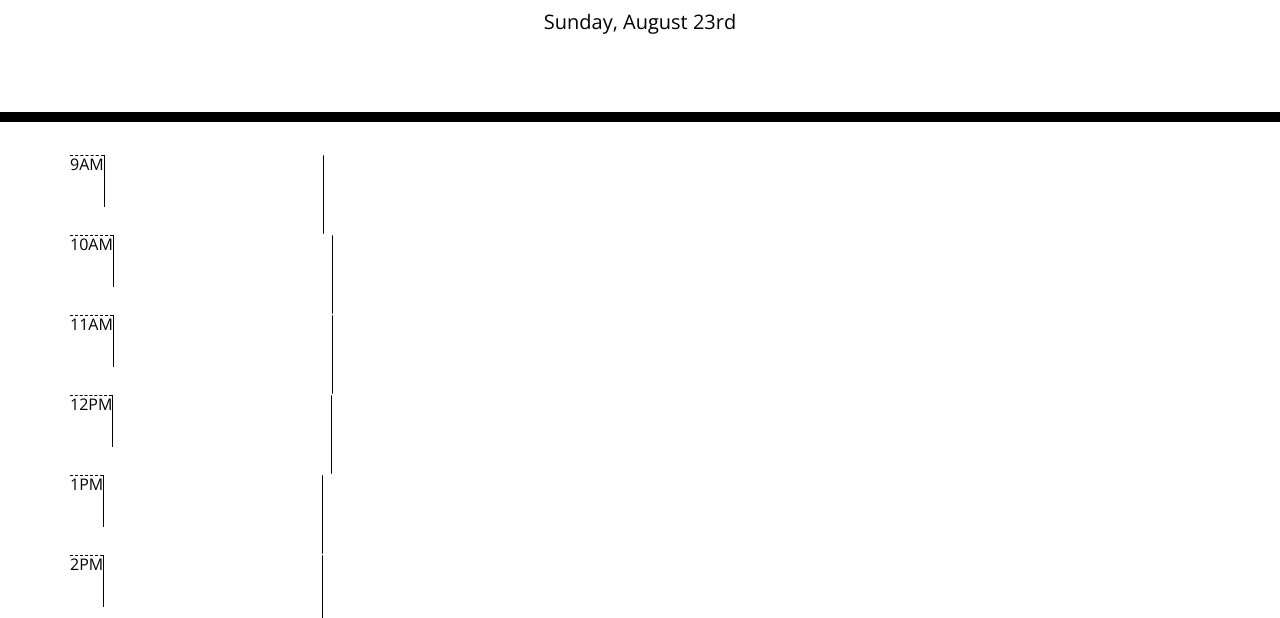
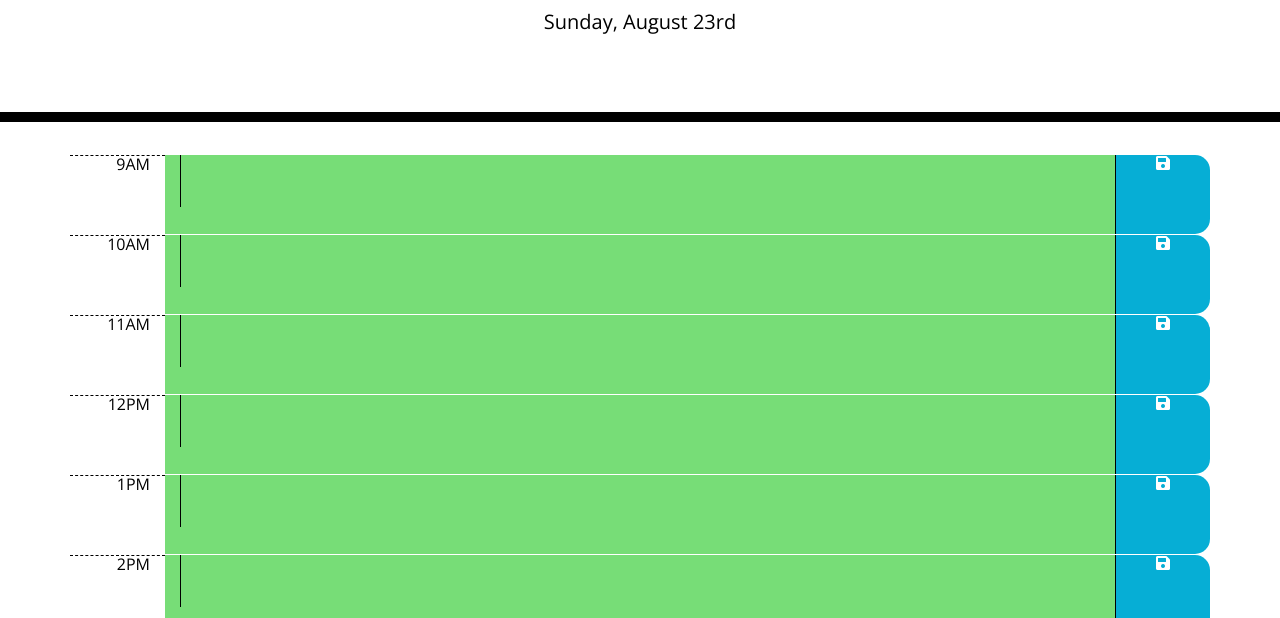
Before and after one commit to abbynf/workday-scheduler, a plain HTML site: page index.html in a window 1280 px wide. Shown: the part 182-800 px from the top of the page. Drawn offline with nearby package versions, Linux system fonts and the light colour scheme.

Commit message:
added function to determine what class should be applied to timeblock

```diff
--- a/Assets/style.css
+++ b/Assets/style.css
@@ -28,7 +28,6 @@ textarea {
 
   /*is this for each row as a whole?   */
 .time-block {
-    text-align: center;
     border-radius: 15px;
 }
 
@@ -44,6 +43,7 @@ textarea {
     background-color: #ffffff;
     color: #000000;
     border-top: 1px dashed #000000;
+    text-align: right;
 }
 
 .past {
@@ -67,6 +67,7 @@ textarea {
     border-bottom-right-radius: 15px;
     background-color: #06AED5;
     color: white;
+    text-align: center;
 }
 
 .saveBtn i:hover {
--- a/Develop/script.js
+++ b/Develop/script.js
@@ -18,23 +18,58 @@ for (i = 0; i < 9; i++) {
     // Create three columns, append all to newRow
     // Creates column to hold time of timeblock
     newColTime = $(newDiv);
-    newColTime.addClass("column hour")
-              .text(hoursAvailable[i]);
+    newColTime.addClass("col-1 hour")
+              .text(hoursAvailable[i])
+              .attr("data-value", i+9)
+              .attr("id", "timeCol" + i)
     newRow.append(newColTime);
 
     // Creates column to hold textarea
     newColText = $(newDiv);
-    newColText.addClass("column");
+    newColText.addClass("col-10");
+    newColText.addClass(evalhour());
     newColContent = $("<textarea></textarea>");
     newColText.append(newColContent);
     newRow.append(newColText);
 
     // Creates column to hold save button
     newColBtn = $(newDiv);
-    newColBtn.addClass("column saveBtn");
+    newColBtn.addClass("col-1 saveBtn");
+    icon = $("<i></i>");
+    icon.addClass("fas fa-save");
+    newColBtn.append(icon);
     newRow.append(newColBtn);
+}
 
 
+// this function evaluates if the column's represented time is before, after, or current to the current time
+function evalhour(){
+    // this variable grabs the column's represented time as a string
+    var timeOfRow = document.getElementsByClassName("hour")[i].dataset.value;
+
+    // this variable turns the column's represented time into a number so it can be compared
+    var timeOfRowNumber = parseInt(timeOfRow)
+
+    // this variable finds the current hour as a string
+    var timeNow = moment().format("HH");
+
+    // this variable finds the current hour as a number
+    var hourNumberNow = parseInt(timeNow);
+
+    // this conditional compares the column's represented hour to the current hour to determine if it is past, future, or present
+    // and it returns the class
+    if (timeOfRowNumber == hourNumberNow){
+        console.log(timeOfRow);
+        return "present";
+    }
+    if (timeOfRowNumber < hourNumberNow){
+        return "past";
+    }
+    if (timeOfRowNumber > hourNumberNow){
+        return "future";
+    }
 }
 
+
+
 console.log(window);
```
